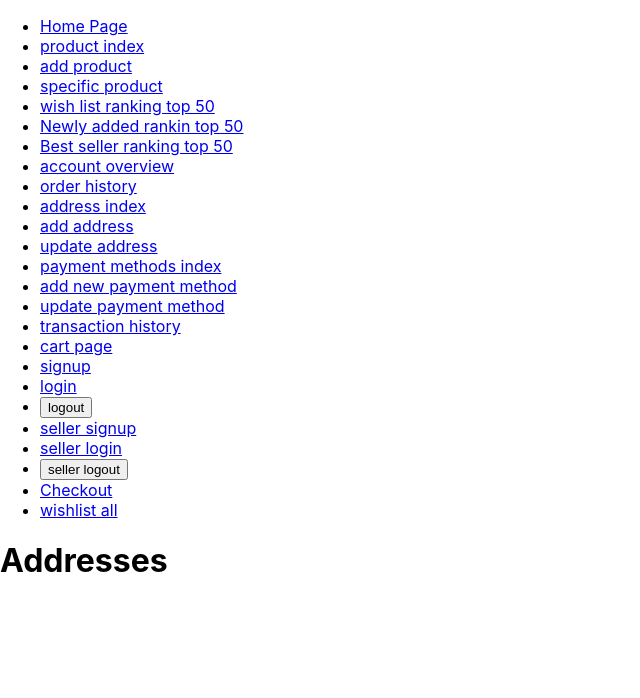
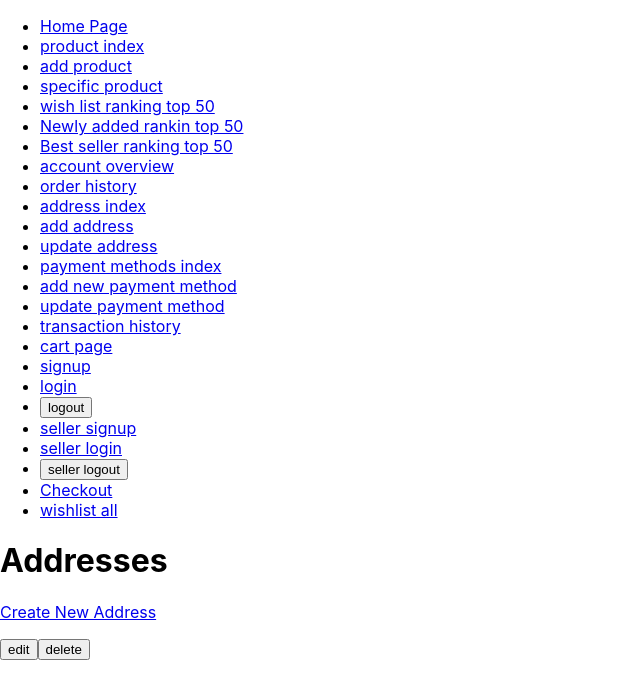
Before and after one commit to XX989tmx/amazon_clone_clientside, a React (Create React App) app: page /account/addresses in a window 1280 px wide. Shown: the top 698 px of the page, without its empty margins (0-640 px from the left). Built offline with nearby package versions, Linux system fonts and the light colour scheme; no server answers.

Commit message:
adds list and item

```diff
--- /dev/null
+++ b/src/accounts/addresses/components/AddressItem.js
@@ -0,0 +1,12 @@
+import React from 'react';
+
+const AddressItem = (props) => {
+    return (
+        <div>
+            <button>edit</button>
+            <button>delete</button>
+        </div>
+    );
+}
+
+export default AddressItem;
--- /dev/null
+++ b/src/accounts/addresses/components/AddressList.js
@@ -0,0 +1,12 @@
+import React from 'react';
+import AddressItem from './AddressItem';
+
+const AddressList = (props) => {
+    return (
+        <div>
+            <AddressItem />
+        </div>
+    );
+}
+
+export default AddressList;
--- a/src/accounts/addresses/pages/Addresses.js
+++ b/src/accounts/addresses/pages/Addresses.js
@@ -1,9 +1,12 @@
 import Axios from "axios";
 import React, { useContext, useEffect, useState } from "react";
+import { Link } from "react-router-dom";
 import { AuthContext } from "../../../shared/context/auth-context";
+import AddressList from "../components/AddressList";
 
 const Addresses = () => {
   const auth = useContext(AuthContext);
+  const [Addresses, setAddresses] = useState([]);
   useEffect(() => {
     async function getAllAddress(params) {
       let response;
@@ -12,6 +15,8 @@ const Addresses = () => {
           `http://localhost:8080/api/addresses/getAllAddresses/${auth.userId}?token=${auth.token}`
         );
         console.log(response);
+        const data = response.data;
+        setAddresses(data.addresses);
       } catch (error) {
         console.log(error);
       }
@@ -21,6 +26,13 @@ const Addresses = () => {
   return (
     <div>
       <h1>Addresses</h1>
+      <Link to={"/account/addresses/new"}>
+        {" "}
+        <p>Create New Address</p>
+      </Link>
+      <div>
+        <AddressList />
+      </div>
     </div>
   );
 };
```
